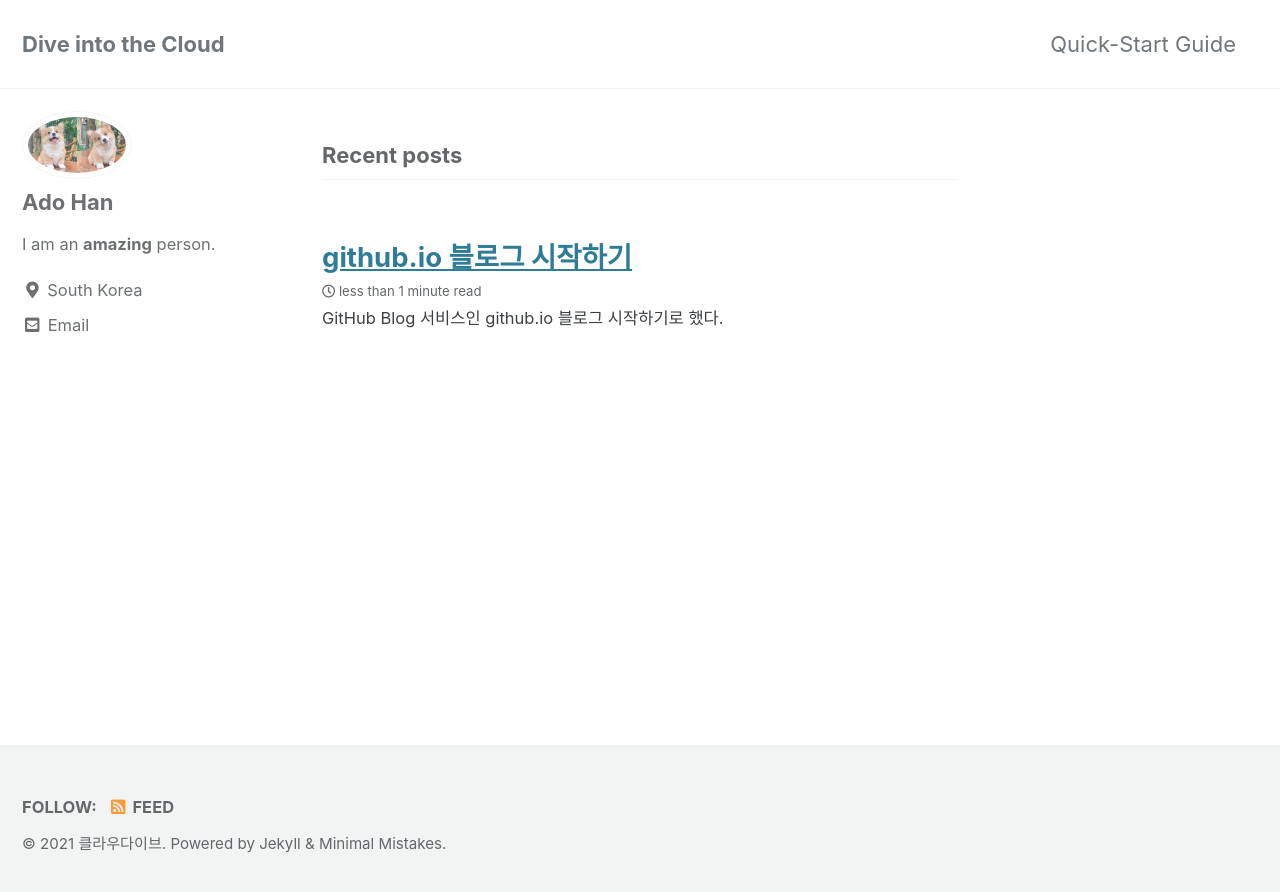
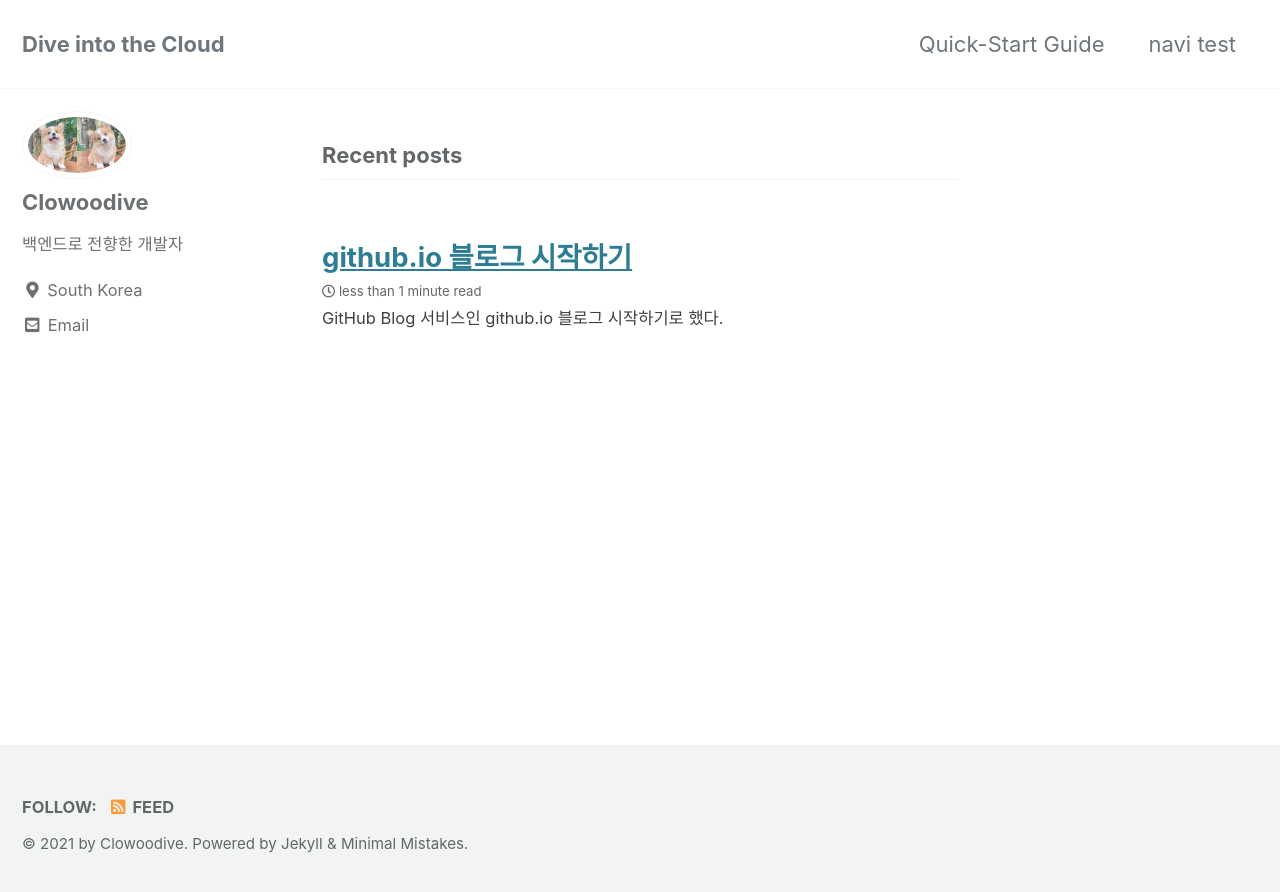
Before and after one commit to clowoodive/clowoodive.github.io, a Jekyll site: the page built from index.html, in a window 1280 px wide. Shown: the top 892 px of the page. Built offline with Jekyll 4.4.1, drawn with Linux system fonts in a browser that asks for light colours; cached includes are drawn as plain includes; the list of posts is cut into pages by our own code.

Commit message:
menu modify

```diff
--- a/_config.yml
+++ b/_config.yml
@@ -19,7 +19,7 @@ locale                   : "en-US"
 title                    : "Dive into the Cloud"
 title_separator          : "-"
 subtitle                 : # site tagline that appears below site title in masthead
-name                     : "클라우다이브"
+name                     : "by Clowoodive"
 description              : "돌아 돌아 클라우드에 정착하려는 개발자."
 url                      : "https://clowoodive.github.io" # the base hostname & protocol for your site e.g. "https://mmistakes.github.io"
 baseurl                  : # the subpath of your site, e.g. "/blog"
@@ -102,11 +102,11 @@ analytics:
 
 # Site Author
 author:
-  name             : "Ado Han"
+  name             : "Clowoodive"
   avatar           : "/assets/images/dog.jpg" # path of avatar image, e.g. "/assets/images/bio-photo.jpg"
-  bio              : "I am an **amazing** person."
+  bio              : "백엔드로 전향한 개발자"
   location         : "South Korea"
-  email            : eeemmm
+  email            : clowoodive@gmail.com
   links:
     - label: "Email"
       icon: "fas fa-fw fa-envelope-square"
--- a/_data/navigation.yml
+++ b/_data/navigation.yml
@@ -2,6 +2,8 @@
 main:
   - title: "Quick-Start Guide"
     url: https://mmistakes.github.io/minimal-mistakes/docs/quick-start-guide/
+  - title: "navi test"
+    url: https://https://github.com/clowoodive/clowoodive.github.io
   # - title: "About"
   #   url: https://mmistakes.github.io/minimal-mistakes/about/
   # - title: "Sample Posts"
```
